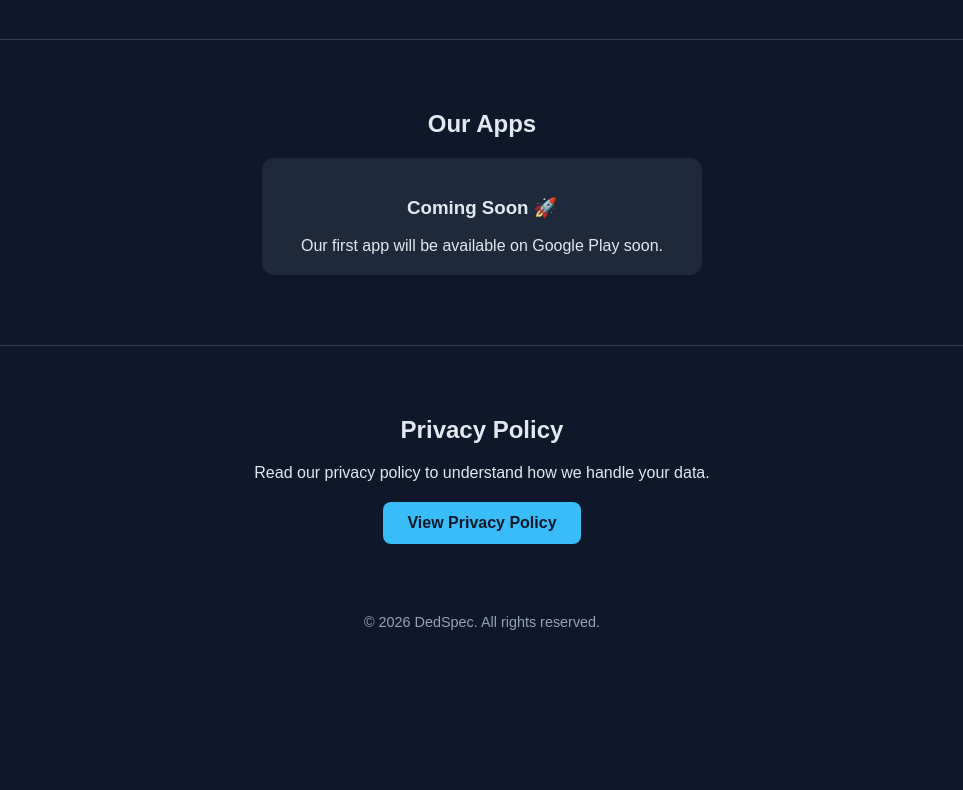
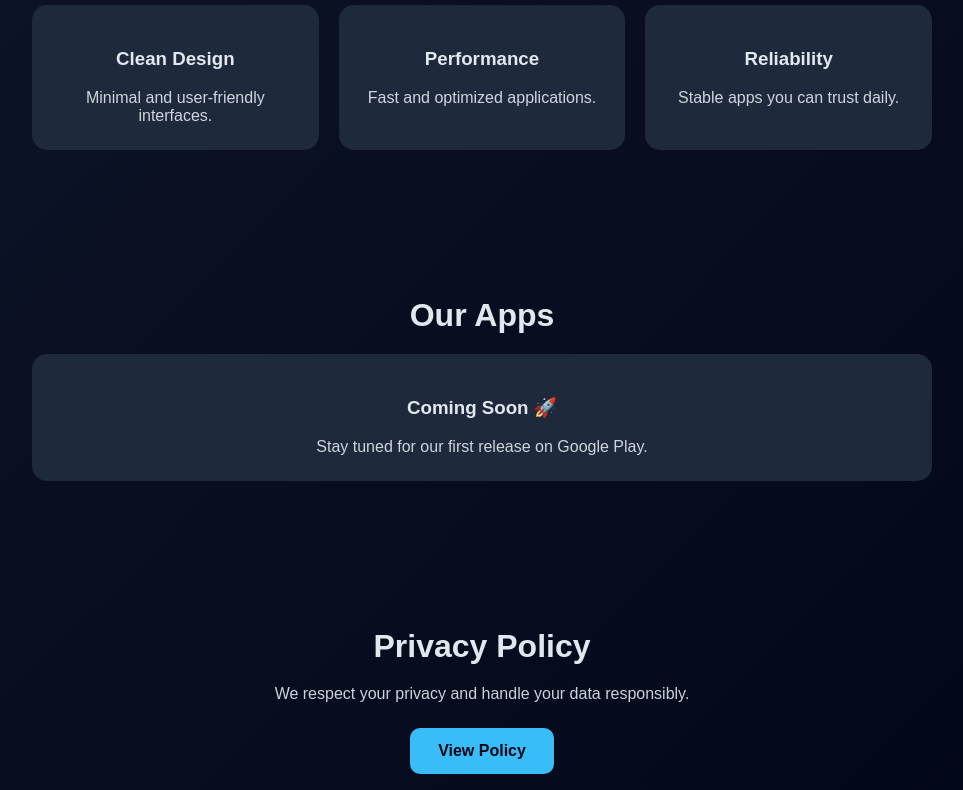
Before and after one commit to DedSpec007/dedspec-sites, a plain HTML site: page index.html in a window 1280 px wide. Shown: the part 485-1275 px from the top of the page, without its empty margins (158-1121 px from the left). Before the commit the page ends 1135 px from the top, so only its background shows below. Drawn offline with Linux system fonts and the light colour scheme.

Commit message:
Enhance styles and update content in index.html
Updated styles and content for improved layout and clarity.

```diff
--- a/index.html
+++ b/index.html
@@ -8,38 +8,77 @@
     body {
       margin: 0;
       font-family: Arial, sans-serif;
-      background: #0f172a;
+      background: linear-gradient(135deg, #0f172a, #020617);
       color: #e2e8f0;
+    }
+
+    header {
+      text-align: center;
+      padding: 80px 20px;
+    }
+
+    h1 {
+      font-size: 3rem;
+      margin-bottom: 10px;
+    }
+
+    p {
+      max-width: 600px;
+      margin: auto;
+      opacity: 0.9;
+    }
+
+    .btn {
+      display: inline-block;
+      margin-top: 25px;
+      padding: 14px 28px;
+      background: #38bdf8;
+      color: #020617;
+      text-decoration: none;
+      border-radius: 10px;
+      font-weight: bold;
+      transition: 0.3s;
+    }
+
+    .btn:hover {
+      background: #0ea5e9;
+      transform: scale(1.05);
+    }
+
+    section {
+      padding: 60px 20px;
       text-align: center;
     }
-    header {
-      padding: 60px 20px;
+
+    h2 {
+      margin-bottom: 20px;
+      font-size: 2rem;
     }
-    h1 { font-size: 3rem; }
-    p { max-width: 600px; margin: auto; }
-    .btn {
-      display: inline-block;
-      margin-top: 20px;
-      padding: 12px 24px;
-      background: #38bdf8;
-      color: #0f172a;
-      text-decoration: none;
-      border-radius: 8px;
-      font-weight: bold;
+
+    .grid {
+      display: grid;
+      grid-template-columns: repeat(auto-fit, minmax(250px, 1fr));
+      gap: 20px;
+      max-width: 900px;
+      margin: auto;
     }
-    section {
-      padding: 50px 20px;
-      border-top: 1px solid #334155;
-    }
+
     .card {
       background: #1e293b;
-      padding: 20px;
-      border-radius: 12px;
-      margin: 20px auto;
-      max-width: 400px;
+      padding: 25px;
+      border-radius: 15px;
+      transition: 0.3s;
+      box-shadow: 0 0 0 transparent;
     }
+
+    .card:hover {
+      transform: translateY(-8px);
+      box-shadow: 0 10px 30px rgba(0,0,0,0.4);
+    }
+
     footer {
-      padding: 20px;
+      text-align: center;
+      padding: 30px;
       font-size: 0.9rem;
       color: #94a3b8;
     }
@@ -49,27 +88,42 @@
 
 <header>
   <h1>DedSpec</h1>
-  <p>We build simple, powerful, and reliable software solutions.</p>
+  <p>Building modern, simple and powerful software solutions for everyone.</p>
   <a class="btn" href="mailto:dedspec007@gmail.com">Contact Support</a>
 </header>
 
 <section>
-  <h2>About Us</h2>
-  <p>DedSpec focuses on creating clean, efficient, and user-friendly software for everyday needs.</p>
+  <h2>What We Do</h2>
+  <div class="grid">
+    <div class="card">
+      <h3>Clean Design</h3>
+      <p>Minimal and user-friendly interfaces.</p>
+    </div>
+    <div class="card">
+      <h3>Performance</h3>
+      <p>Fast and optimized applications.</p>
+    </div>
+    <div class="card">
+      <h3>Reliability</h3>
+      <p>Stable apps you can trust daily.</p>
+    </div>
+  </div>
 </section>
 
 <section>
   <h2>Our Apps</h2>
-  <div class="card">
-    <h3>Coming Soon 🚀</h3>
-    <p>Our first app will be available on Google Play soon.</p>
+  <div class="grid">
+    <div class="card">
+      <h3>Coming Soon 🚀</h3>
+      <p>Stay tuned for our first release on Google Play.</p>
+    </div>
   </div>
 </section>
 
 <section>
   <h2>Privacy Policy</h2>
-  <p>Read our privacy policy to understand how we handle your data.</p>
-  <a class="btn" href="privacy.html">View Privacy Policy</a>
+  <p>We respect your privacy and handle your data responsibly.</p>
+  <a class="btn" href="privacy.html">View Policy</a>
 </section>
 
 <footer>
```
